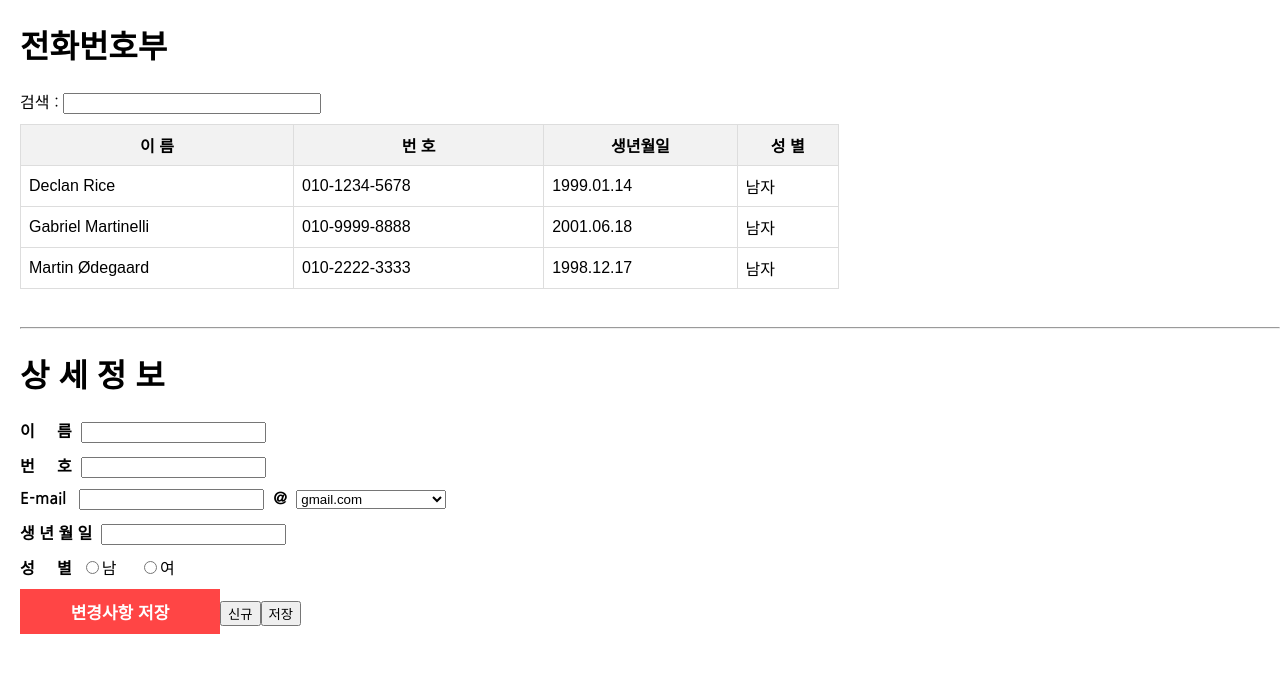
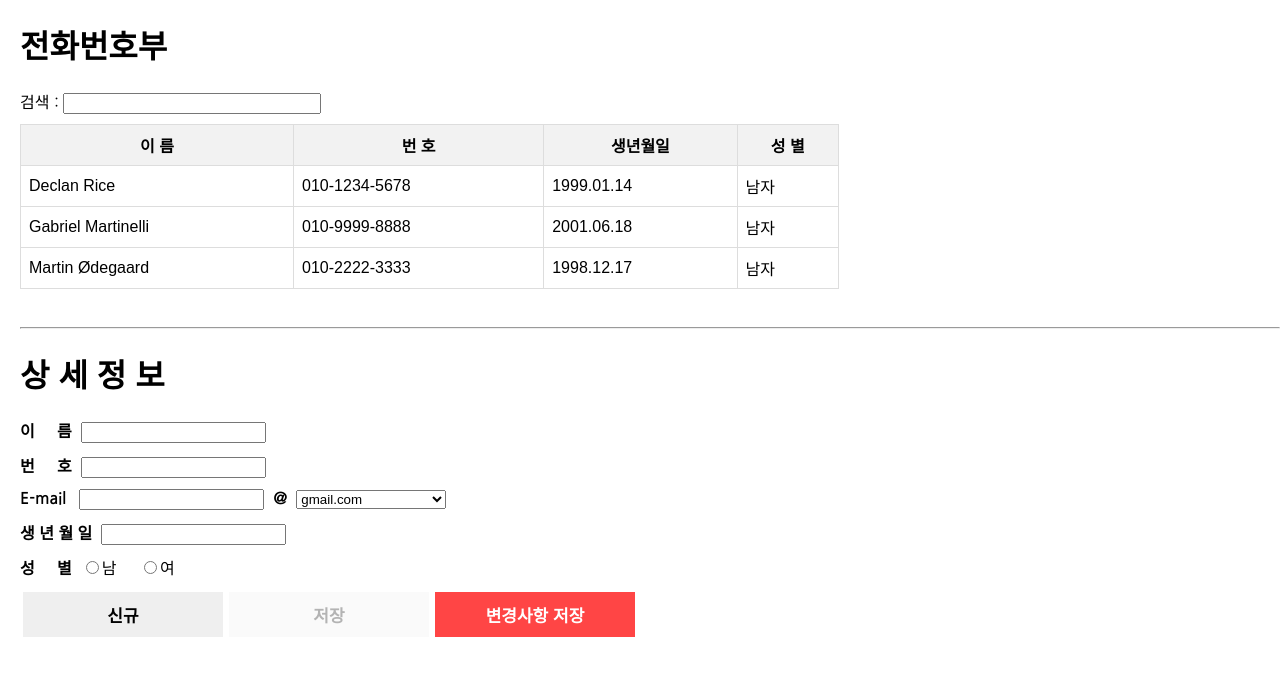
Before and after one commit to kimdaewhi/PhoneBook, a React (Create React App) app: page / in a window 1280 px wide. Shown: the top 676 px of the page. Built offline with nearby package versions, Linux system fonts and the light colour scheme.

Commit message:
버튼 디자인 변경

```diff
--- a/src/components/ContactDetailInfo.css
+++ b/src/components/ContactDetailInfo.css
@@ -13,24 +13,17 @@ div {
 }
 
 
-@keyframes slideIn {
-    0% {
-        transform: translateX(-100%); /* 시작 위치: 왼쪽에서 시작 */
-        opacity: 0; /* 시작 시 투명도: 투명 */
-    }
-    100% {
-        transform: translateX(0); /* 종료 위치: 원래 위치 */
-        opacity: 1; /* 종료 시 투명도: 불투명 */
-    }
-}
-
-.update-button {
+.custom-button {
     width: 200px;
     height: 45px;
     border: none;
     font-family: 'Nanum Gothic', sans-serif;
     font-weight: bold;
     font-size: 17px;
+    margin: 3px;
+}
+
+.update-button {
     background-color: #ff4545; /* 배경 색상을 원하는 색상으로 설정 */
     color: white;
     position: relative;
--- a/src/components/ContactDetailInfo.jsx
+++ b/src/components/ContactDetailInfo.jsx
@@ -31,6 +31,8 @@ export default function ContactDetailInfo({ selectedContact, onUpdateContact, on
         birth: "",
         gender: "",
     });
+
+    const [isNewContact, setIsNewContact] = useState(false);
 
     // Hook 이용하여 변경될 때마다 정보 업데이트
     useEffect(() => {
@@ -76,6 +78,7 @@ export default function ContactDetailInfo({ selectedContact, onUpdateContact, on
 
     // 신규 사용자 생성
     const handleNewClick = () => {
+        setIsNewContact(true);
         // Callback 함수를 호출하여 새로운 ID의 신규 사용자 전달받음
         onNewContact();
     };
@@ -91,6 +94,7 @@ export default function ContactDetailInfo({ selectedContact, onUpdateContact, on
             + updatedContact.email + ", " + updatedContact.birth + ", " + updatedContact.gender);
 
         onUpdateContact(updatedContact);
+        setIsNewContact(false);
     }
 
 
@@ -151,9 +155,9 @@ export default function ContactDetailInfo({ selectedContact, onUpdateContact, on
             </div>
 
             <div>
-                <button className="update-button" onClick={handleUpdateClick}>변경사항 저장</button>
-                <button className="new-button" onClick={handleNewClick}>신규</button>
-                <button className="save-button" onClick={handleSaveClick}>저장</button>
+                <button className="custom-button new-button" onClick={handleNewClick}>신규</button>
+                <button className="custom-button save-button" onClick={handleSaveClick} disabled={!isNewContact}>저장</button>
+                <button className="custom-button update-button" onClick={handleUpdateClick}>변경사항 저장</button>
             </div>
 
         </div>
```
